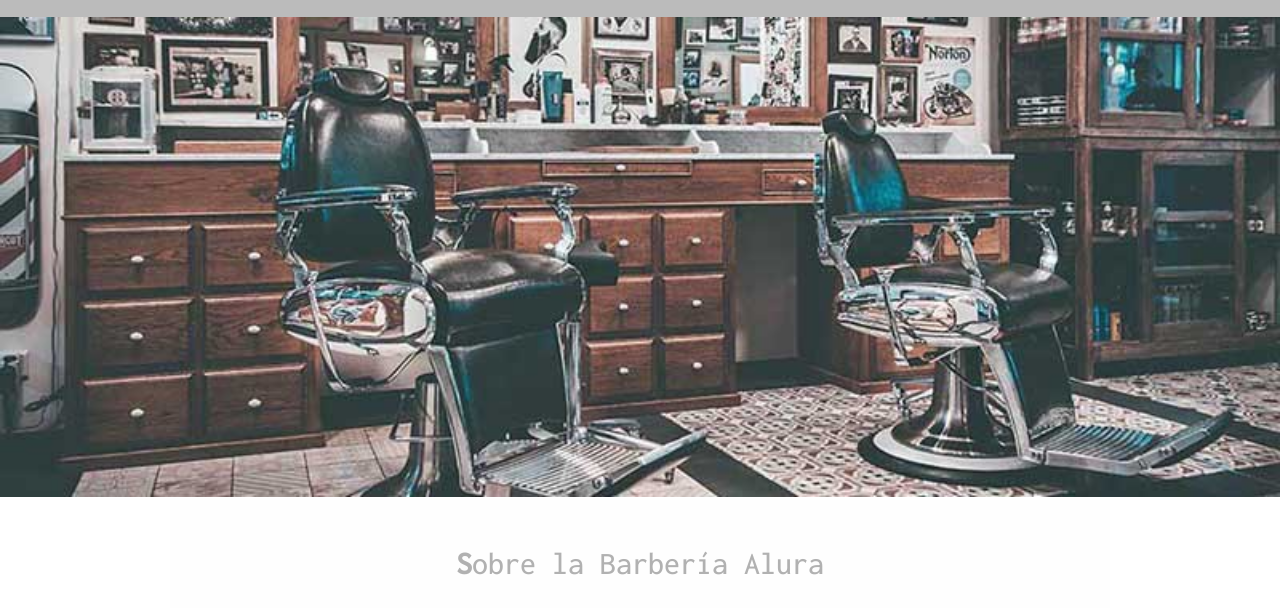
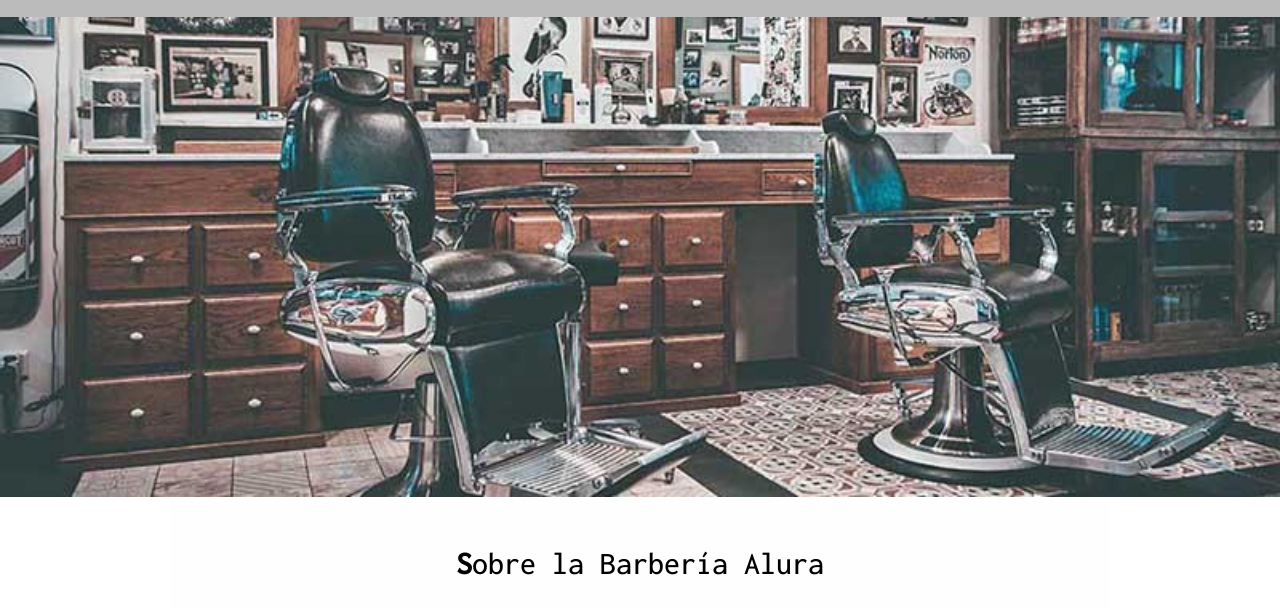
Before and after one commit to ciaogesu/barberiaAlura, a plain HTML site: page index.html in a window 1280 px wide. Shown: the part 281-889 px from the top of the page. Drawn offline with Linux system fonts and the light colour scheme.

Commit message:
Cambio de titulo principal

```diff
--- a/style.css
+++ b/style.css
@@ -80,7 +80,7 @@ font-family: 'Inconsolata', monospace;
         font-size: 2em;
         margin: 0 0 1em;
         clear: left;
-        color: rgba(0, 0, 0, 0.3);
+        color: #000000;
 
     }
 
```
